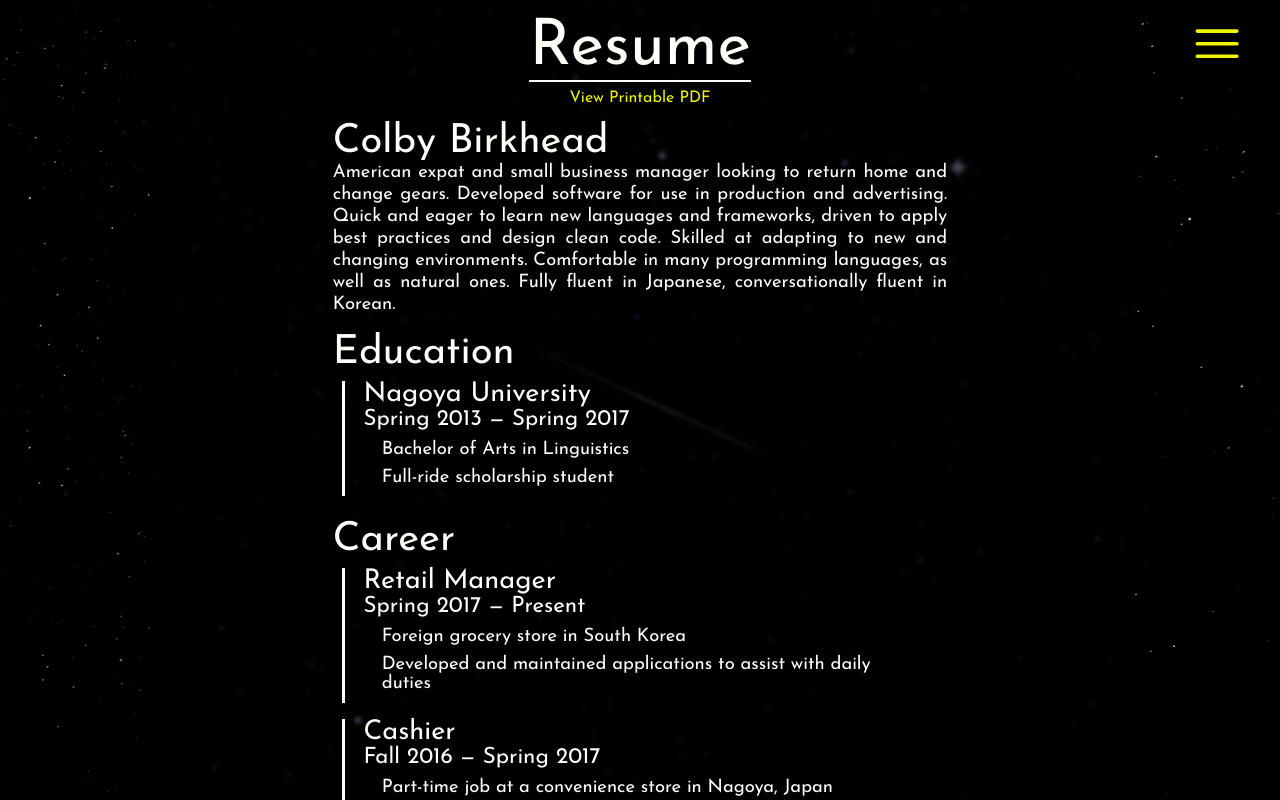
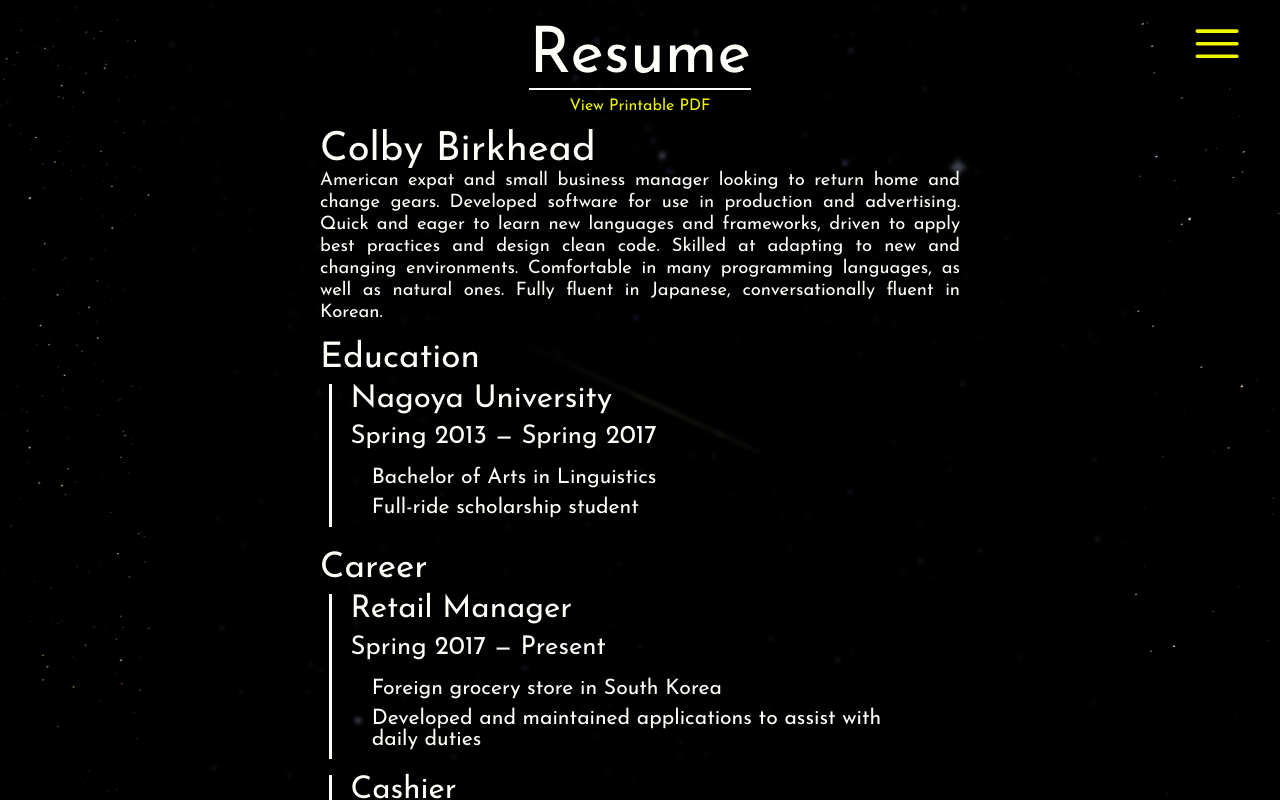
Before and after one commit to birkheadc/colby, a React app: page /resume in a window 1280 px wide. Shown: the top 800 px of the page. Built offline with nearby package versions, Linux system fonts and the light colour scheme; no server answers.

Commit message:
Build slider widget; format project section

```diff
--- a/src/components/mainWindow/MainWindow.css
+++ b/src/components/mainWindow/MainWindow.css
@@ -10,8 +10,37 @@ div.main-content-wrapper {
   background-color: rgba(0, 0, 0, 0.5);
 }
 
+div.main-content-wrapper h1 {
+  font-size: 4em;
+  border-width: 0 0 2px 0;
+  border-style: solid;
+  width: fit-content;
+  margin: 0 auto;
+}
+
+div.main-content-wrapper h2 {
+  font-size: 2.5em;
+}
+
+div.main-content-wrapper h3 {
+  font-size: 2.2em;
+}
+
+div.main-content-wrapper h4 {
+  font-size: 1.7em;
+}
+
+div.main-content-wrapper h5 {
+  font-size: 1.4em;
+}
+
+div.main-content-wrapper p, div.main-content-wrapper li {
+  font-size: 1.15em;
+}
+
 @media (max-width: 980px) {
   div.main-content-wrapper {
     width: 100%;
+    font-size: 150%;
   }
 }
--- a/src/components/mainWindow/pages/about/AboutPage.tsx
+++ b/src/components/mainWindow/pages/about/AboutPage.tsx
@@ -49,7 +49,7 @@ function AboutPage(props: IAboutPageProps) {
       I looked at my kingdom<br/>
       I was finally there<br/>
       To sit on my throne as the prince of Bel-Air</p>
-      <p style={{textAlign: 'center', padding: '2em'}}>
+      <p style={{textAlign: 'center', padding : '2em'}}>
       Now, this is a story all about how<br/>
       My life got flipped-turned upside down<br/>
       And I'd like to take a minute<br/>
--- a/src/components/mainWindow/pages/projects/ProjectsPage.css
+++ b/src/components/mainWindow/pages/projects/ProjectsPage.css
@@ -0,0 +1,9 @@
+div.projects-wrapper {
+  display: flex;
+  flex-direction: column;
+  gap: 1em;
+
+  width: min(100vw, 40rem);
+  margin: 0 auto;
+  padding: 1.5em 0;
+}
--- a/src/components/mainWindow/pages/projects/ProjectsPage.tsx
+++ b/src/components/mainWindow/pages/projects/ProjectsPage.tsx
@@ -1,7 +1,8 @@
 import * as React from 'react';
 import { IProject } from '../../../../api/AppData';
 import Loading from '../../../loading/Loading';
-import ProjectSelection from './projectSection/ProjectSelection';
+import Slider from '../../../slider/Slider';
+import ProjectSelection from './projectSection/ProjectSection';
 import './ProjectsPage.css'
 
 interface IProjectsPageProps {
@@ -19,10 +20,12 @@ function ProjectsPage(props: IProjectsPageProps) {
     <div className='main-content-wrapper'>
       <div className='projects-wrapper'>
         <h1>Projects</h1>
-        {props.projects.map(
-          project =>
-          <ProjectSelection key={project.id} project={project}/>
-        )}
+        <Slider interval={5000}>
+          {props.projects.map(
+            project =>
+            <ProjectSelection key={project.id} project={project}/>
+          )}
+        </Slider>
       </div>
     </div>
   );
--- /dev/null
+++ b/src/components/mainWindow/pages/projects/projectSection/ProjectSection.css
@@ -0,0 +1,31 @@
+div.project-section-wrapper {
+  display: flex;
+  flex-direction: column;
+  gap: 1em;
+}
+
+div.project-section-wrapper>div {
+  display: flex;
+  flex-direction: row;
+  justify-content: space-between;
+  align-items: center;
+}
+
+div.project-section-wrapper>div>div {
+  display: flex;
+  flex-direction: row;
+  gap: 1em;
+}
+
+div.project-section-wrapper>ul {
+  display: flex;
+  flex-direction: row;
+  justify-content:space-evenly;
+  align-items: center;
+}
+
+div.project-section-wrapper>ul>li {
+  border-width: 1px 0 1px 0;
+  border-style: solid;
+  padding: 0.2em 0.2em;
+}
--- /dev/null
+++ b/src/components/mainWindow/pages/projects/projectSection/ProjectSection.tsx
@@ -0,0 +1,33 @@
+import * as React from 'react';
+import { IProject } from '../../../../../api/AppData';
+import './ProjectSection.css';
+
+interface IProjectSectionProps {
+  project: IProject
+}
+function ProjectSection(props: IProjectSectionProps): JSX.Element {
+
+  const project: IProject = props.project;
+
+  return (
+    <div className='project-section-wrapper'>
+      <div>
+        <h2>{project.name}</h2>
+        <div>
+          <a href={project.site}>Site</a>
+          <a href={project.source}>Source</a>
+        </div>
+      </div>
+      <p>{project.shortDescriptions[0].content}</p>
+      <ul>
+      {project.technologies.map(
+        tech =>
+        <li key={tech}>{tech}</li>
+      )}
+      </ul>
+      <p>{project.longDescriptions[0].content}</p>
+    </div>
+  );
+}
+
+export default ProjectSection;
--- a/src/components/mainWindow/pages/projects/projectSection/ProjectSelection.tsx
+++ /dev/null
@@ -1,16 +0,0 @@
-import * as React from 'react';
-import { IProject } from '../../../../../api/AppData';
-import './ProjectSelection.css';
-
-interface IProjectSelectionProps {
-  project: IProject
-}
-function ProjectSelection(props: IProjectSelectionProps): JSX.Element {
-  return (
-    <section className='project-section-wrapper'>
-      {props.project.name}
-    </section>
-  );
-}
-
-export default ProjectSelection;
--- a/src/components/mainWindow/pages/resume/ResumePage.css
+++ b/src/components/mainWindow/pages/resume/ResumePage.css
@@ -1,7 +1,7 @@
 div.resume-wrapper {
-  width: min(100vw, 50rem);
+  width: min(100vw, 40rem);
   margin: 0 auto;
-  padding: 1rem;
+  padding: 1.5em 0;
 }
 
 div.resume-wrapper p {
@@ -9,42 +9,9 @@ div.resume-wrapper p {
   line-height: 120%;
 }
 
-div.resume-wrapper p, div.resume-wrapper li {
-  font-size: 1.15rem;
-}
-
-div.resume-wrapper h1 {
-  font-size: 4rem;
-  border-width: 0 0 2px 0;
-  border-style: solid;
-  width: fit-content;
-  margin: 0 auto;
-}
-
-div.resume-wrapper h2 {
-  font-size: 2.5rem;
-}
-
-div.resume-wrapper h3 {
-  font-size: 2.5rem;
-}
-
-div.resume-wrapper h4 {
-  font-size: 1.7rem;
-}
-
-div.resume-wrapper h5 {
-  font-size: 1.4rem;
-}
-
 div.resume-pdf-link {
   margin: 0.5em 0 1em 0;
   text-align: center;
-}
-
-div.resume-body {
-  width: 80%;
-  margin: 0 auto;
 }
 
 div.resume-body section>ul {
@@ -58,6 +25,9 @@ div.resume-body section>ul>li {
   padding: 0 1em;
   border-width: 0 0 0 3px;
   border-style: solid;
+  display: flex;
+  flex-direction: column;
+  gap: 0.5em;
 }
 
 div.resume-body section>ul>li>ul>li {
@@ -78,7 +48,6 @@ div.resume-body section {
 @media (max-width: 980px) {
   div.resume-wrapper {
     width: 100%;
-    padding: 1em 0;
   }
 
   div.resume-body {
--- a/src/components/mainWindow/pages/resume/ResumePage.tsx
+++ b/src/components/mainWindow/pages/resume/ResumePage.tsx
@@ -52,7 +52,7 @@ function ResumePage(props: IResumePageProps) {
                 <h4>Cashier</h4>
                 <h5>Fall 2016 — Spring 2017</h5>
                 <ul className='resume-body-list'>
-                  <li>Part-time job at a convenience store in Nagoya, Japan</li>
+                  <li>Part-time at convenience store in Nagoya, Japan</li>
                 </ul>
               </li>
               <li>
--- /dev/null
+++ b/src/components/slider/Slider.css
@@ -0,0 +1,21 @@
+div.slider-wrapper {
+  border-width: 3px;
+  border-style: solid;
+  box-sizing: border-box;
+  height: 25em;
+  overflow: hidden;
+}
+
+div.slider-wrapper-inner {
+  display: flex;
+  flex-direction: row;
+  width: 200%;
+  height: 100%;
+}
+
+div.slider-wrapper-inner>div {
+  width: 100%;
+  height: 100%;
+  padding: 1em;
+  overflow: hidden;
+}
--- /dev/null
+++ b/src/components/slider/Slider.tsx
@@ -0,0 +1,47 @@
+import * as React from 'react';
+import './Slider.css';
+import { animated, useSpring, config } from 'react-spring';
+
+interface ISliderProps {
+  children: React.ReactElement[],
+  interval: number
+}
+
+function Slider(props: ISliderProps): JSX.Element {
+
+  const [prev, setPrev] = React.useState<number>(props.children.length - 1);
+  const [current, setCurrent] = React.useState<number>(0);
+  const [auto, setAuto] = React.useState<boolean>(true);
+
+  const [spring, springApi] = useSpring(() => ({
+    from: { transform: 'translate(-50%, 0%)' }
+  }));
+
+  React.useEffect(() => {
+    const interval = setInterval(() => {
+      setPrev(p => p + 1 >= props.children.length ? 0 : p + 1);
+      setCurrent(c => c + 1 >= props.children.length ? 0 : c + 1);
+      springApi.start({
+        from: { transform: 'translate(0%, 0%)' },
+        to: { transform: 'translate(-50%, 0%)' },
+        config: config.slow,
+      })
+
+    }, props.interval)
+  }, [])
+
+  if (props.children.length < 1) {
+    return <></>;
+  }
+
+  return (
+    <div className='slider-wrapper'>
+      <animated.div className='slider-wrapper-inner' style={spring}>
+        <div>{props.children[prev]}</div>
+        <div>{props.children[current]}</div>
+      </animated.div>
+    </div>
+  );
+}
+
+export default Slider;
```
Also changed, not shown: src/components/mainWindow/pages/projects/projectSection/ProjectSelection.css (deleted).
